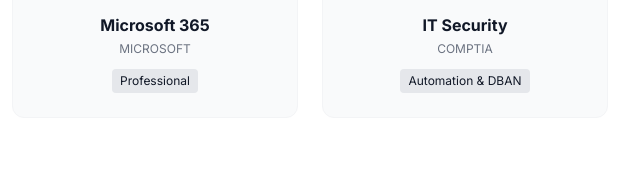
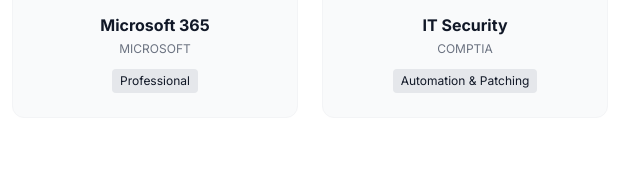
Before and after one commit to Arif2ankhi/Portfolio-2025, a plain HTML site: page index.html in a window 1280 px wide. Shown: the part 2818-2989 px from the top of the page, 640-1280 px from the left. Drawn offline with nearby package versions, Linux system fonts and the light colour scheme.

```diff
--- a/index.html
+++ b/index.html
@@ -453,7 +453,7 @@
                     </div>
                     <h4 class="font-bold text-gray-900 dark:text-white mb-1">IT Security</h4>
                     <p class="text-xs text-gray-500 uppercase">Comptia</p>
-                    <span class="mt-3 px-2 py-1 bg-gray-200 dark:bg-slate-700 text-xs rounded">Automation & DBAN</span>
+                    <span class="mt-3 px-2 py-1 bg-gray-200 dark:bg-slate-700 text-xs rounded">Automation & Patching</span>
                 </div>
             </div>
         </div>
```
Also changed, not shown: 1 other file.
